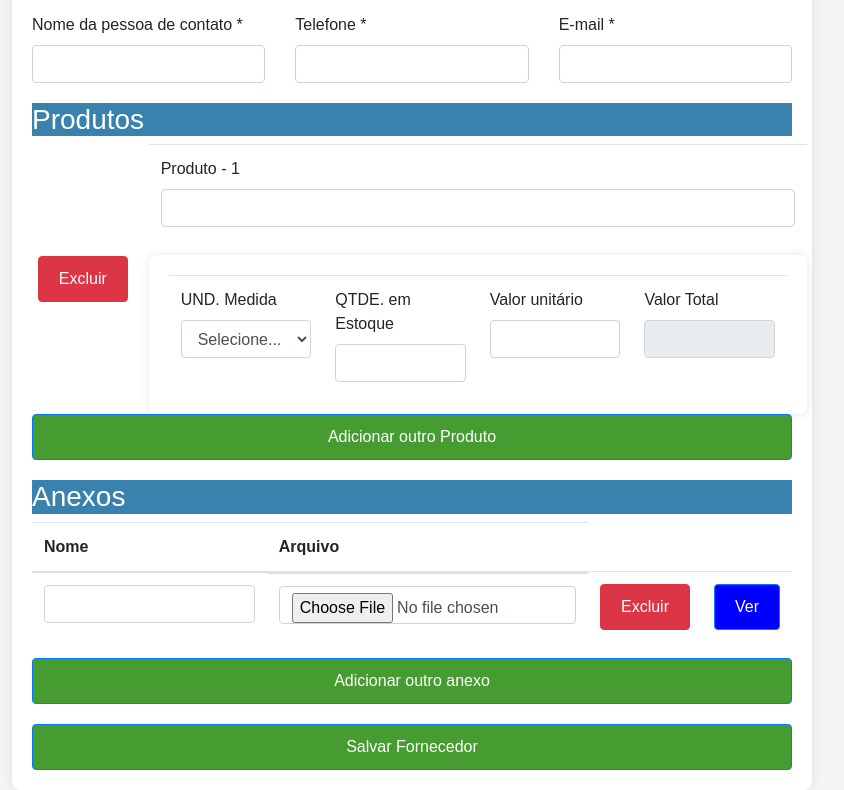
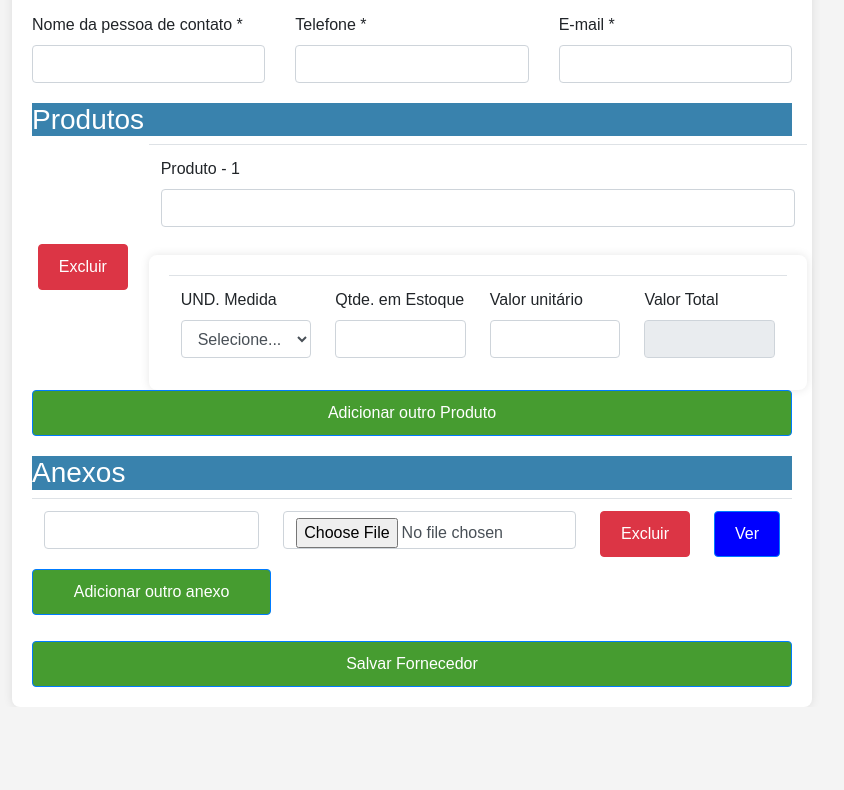
Before and after one commit to mvitoriapereirac/desafio-javascript, a website with bundled scripts: page index.html in a window 1280 px wide. Shown: the part 485-1275 px from the top of the page, without its empty margins (228-1072 px from the left). After the commit the page ends 1192 px from the top, so only its background shows below. Built offline with nearby package versions, Linux system fonts and the light colour scheme.

Commit message:
adds document logic

```diff
--- a/components/DocumentosForm.js
+++ b/components/DocumentosForm.js
@@ -1,44 +1,27 @@
-import Formulario from '../scripts/Formulario.js'
 
+import Formulario from '../scripts/Formulario.js';
 
-function DocumentosTable() {
-    const table = document.createElement('div');
-    table.className = 'container-mt5';
+const formularioInstance = Formulario;
 
-    const h3 = document.createElement('h3');
-    h3.textContent = 'Anexos';
-    table.appendChild(h3);
+function createDocumentRow(documento, index) {
+    const tr = document.createElement('tr');
+    tr.className = 'container-mt5';
 
-    const tableElement = document.createElement('table');
-    tableElement.className = 'table';
-    const thead = document.createElement('thead');
-    const tbody = document.createElement('tbody');
-
-    const thNome = document.createElement('th');
-    thNome.textContent = 'Nome';
-    const thArquivo = document.createElement('th');
-    thArquivo.textContent = 'Arquivo';
-
-    thead.appendChild(thNome);
-    thead.appendChild(thArquivo);
-
-    Formulario.formData.documentos.forEach((documento, index) => {
-        const tr = document.createElement('tr');
     const tdNome = document.createElement('td');
     const inputNome = document.createElement('input');
     inputNome.type = 'text';
     inputNome.className = 'form-control';
     inputNome.name = 'nome';
     inputNome.value = documento.nome;
-        inputNome.addEventListener('input', (e) => Formulario.handleProductsAndDocsChange(e, index, 'documentos'));
+    inputNome.addEventListener('input', (e) => formularioInstance.handleProductsAndDocsChange(e, index, 'documentos'));
     tdNome.appendChild(inputNome);
 
     const tdArquivo = document.createElement('td');
-        tdArquivo.className = "custom-file"
+    tdArquivo.className = "custom-file";
     const inputFile = document.createElement('input');
     inputFile.type = 'file';
     inputFile.className = 'form-control';
-        inputFile.addEventListener('change', (e) => Formulario.handleUploadDocument(e, index));
+    inputFile.addEventListener('change', (e) => formularioInstance.handleUploadDocument(e, index));
     tdArquivo.appendChild(inputFile);
 
     const tdDeleteButton = document.createElement('td');
@@ -46,7 +29,10 @@ function DocumentosTable() {
     deleteButton.type = 'button';
     deleteButton.className = 'btn btn-danger';
     deleteButton.textContent = 'Excluir';
-        deleteButton.addEventListener('click', () => Formulario.handleDeleteDocument(index));
+    deleteButton.addEventListener('click', () => {
+        formularioInstance.handleDeleteDocument(index); // Call handleDeleteDocument method from Formulario instance
+        renderDocumentosTable(); // Re-render the entire documentos table
+    });
     tdDeleteButton.appendChild(deleteButton);
 
     const tdViewButton = document.createElement('td');
@@ -54,7 +40,7 @@ function DocumentosTable() {
     viewButton.type = 'button';
     viewButton.className = 'btn btn-primary see';
     viewButton.textContent = 'Ver';
-        viewButton.addEventListener('click', () => Formulario.handleViewDocument(index));
+    viewButton.addEventListener('click', () => formularioInstance.handleViewDocument(index));
     tdViewButton.appendChild(viewButton);
 
     tr.appendChild(tdNome);
@@ -62,25 +48,58 @@ function DocumentosTable() {
     tr.appendChild(tdDeleteButton);
     tr.appendChild(tdViewButton);
 
-        tbody.appendChild(tr);
+    return tr;
+}
+
+function handleAddDocumentoAndUpdateTable() {
+    formularioInstance.handleAddDocument();
+    renderDocumentosTable();
+}
+
+function createAddDocumentoButton() {
+    const button = document.createElement('button');
+    button.type = 'button';
+    button.className = 'btn btn-primary col-md-12';
+    button.textContent = 'Adicionar outro anexo';
+    button.addEventListener('click', handleAddDocumentoAndUpdateTable);
+    return button;
+}
+
+function renderDocumentosTable() {
+    // Get the existing container
+    const container = document.getElementById('documentos-container');
+
+    // Clear the existing content
+    container.innerHTML = '';
+
+    // Create new elements
+    const h3 = document.createElement('h3');
+    h3.textContent = 'Anexos';
+    container.appendChild(h3);
+
+    const table = document.createElement('table');
+    table.className = 'table';
+
+    const tbody = document.createElement('tbody');
+
+    formularioInstance.formData.documentos.forEach((documento, index) => {
+        const row = createDocumentRow(documento, index);
+        tbody.appendChild(row);
     });
 
-    tableElement.appendChild(thead);
-    tableElement.appendChild(tbody);
+    const addDocumentoButton = createAddDocumentoButton();
+    tbody.appendChild(addDocumentoButton);
 
-    const addButton = document.createElement('button');
-    addButton.type = 'button';
-    addButton.className = 'btn btn-primary col-md-12';
-    addButton.textContent = 'Adicionar outro anexo';
-    addButton.addEventListener('click', Formulario.handleAddDocumento);
-
-    table.appendChild(tableElement);
-    table.appendChild(addButton);
-
-    return table;
+    table.appendChild(tbody);
+    container.appendChild(table);
 }
 
 const formContainer = document.getElementById('form-container');
-formContainer.appendChild(DocumentosTable())
 
-export default DocumentosTable;
+const documentosContainer = document.createElement('div');
+documentosContainer.id = 'documentos-container';
+formContainer.appendChild(documentosContainer); // Append it to the form container
+
+renderDocumentosTable();
+
+export default renderDocumentosTable;
--- a/components/ProdutosForm.js
+++ b/components/ProdutosForm.js
@@ -102,7 +102,7 @@ unitMeasureColumn.appendChild(unitMeasureSelect);
     const stockAmountLabel = document.createElement('label');
     stockAmountLabel.htmlFor = 'quantidade';
     stockAmountLabel.className = 'form-label';
-    stockAmountLabel.textContent = 'QTDE. em Estoque';
+    stockAmountLabel.textContent = 'Qtde. em Estoque';
     const stockAmountInput = document.createElement('input');
     stockAmountInput.className = 'form-control';
     stockAmountInput.name = 'quantidadeEstoque';
@@ -174,11 +174,6 @@ unitMeasureColumn.appendChild(unitMeasureSelect);
 
 function handleAddProductAndUpdateTable() {
         // Get the values from input fields
-        const descricao = document.querySelector('input[name="descricao"]').value;
-        const unidadeMedida = document.querySelector('select[name="unidadeMedida"]').value;
-        const quantidadeEstoque = document.querySelector('input[name="quantidadeEstoque"]').value;
-        const valorUnitario = document.querySelector('input[name="valorUnitario"]').value;
-        const valorTotal = document.querySelector('input[name="valorTotal"]').value;
         const unitMeasureSelect = document.querySelector('[name="unidadeMedida"]');
     const selectedOption = unitMeasureSelect.value;
 
@@ -189,7 +184,7 @@ function handleAddProductAndUpdateTable() {
     }
 
         // Call the handleAddProduct method with the gathered values
-        formularioInstance.handleAddProduct(descricao, unidadeMedida, quantidadeEstoque, valorUnitario, valorTotal);
+        formularioInstance.handleAddProduct();
 
         // Re-render the produtos table
         renderProdutosTable();
--- a/scripts/Formulario.js
+++ b/scripts/Formulario.js
@@ -170,12 +170,14 @@ class Formulario {
                     arquivo: documentBlob,
                 };
 
-                const newDocumentos = [...formData.documentos];
+                const newDocumentos = [...this.formData.documentos];
                 newDocumentos[index] = documentData;
 
                 sessionStorage.setItem(`documentData_${index}`, JSON.stringify(documentData));
 
-                setFormData({ ...formData, documentos: newDocumentos });
+                this.formData.documentos = newDocumentos
+                console.log(this.formData.documentos)
+
             };
 
             reader.readAsArrayBuffer(file);
@@ -185,17 +187,18 @@ class Formulario {
     };
 
     handleDeleteDocument = (index) => {
-        const newDocumentos = [...formData.documentos];
+        const newDocumentos = [...this.formData.documentos];
         newDocumentos.splice(index, 1);
 
         sessionStorage.removeItem(`documentBlob_${index}`);
         sessionStorage.removeItem(`documentMetadata_${index}`);
 
-        setFormData({ ...formData, documentos: newDocumentos });
+        this.formData.documentos = newDocumentos
+
       };
 
     handleViewDocument = (index) => {
-        const documento = formData.documentos[index];
+        const documento = this.formData.documentos[index];
         const file = documento.arquivo;
 
         if (file) {
@@ -215,8 +218,8 @@ class Formulario {
         }
     };
 
-    handleAddDocumento = () => {
-        formData.documentos.push({ nome: '', arquivo: '' });
+    handleAddDocument = () => {
+        this.formData.documentos.push({ nome: '', arquivo: '' });
 
       };
 
```
Also changed, not shown: scripts/main.js (added, +7 -0 lines). Lines whose indentation alone changed are shown as unchanged.
